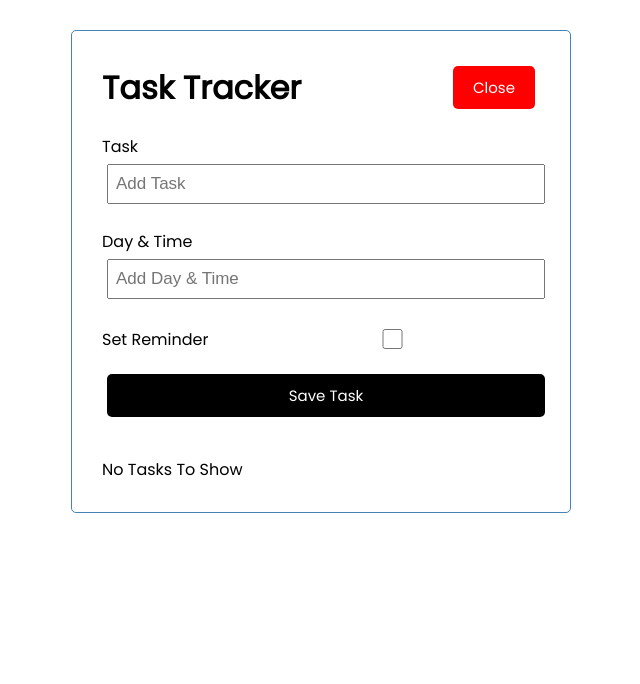
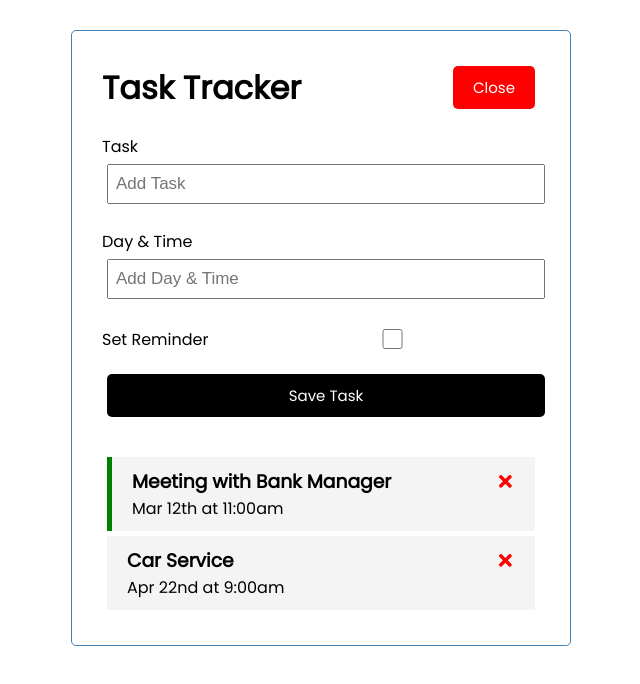
Before and after one commit to Mary-Mena21/react-task-tracker, a React (Create React App) app: page / in a window 1280 px wide. Shown: the top 684 px of the page, without its empty margins (319-959 px from the left). Built offline with nearby package versions, Linux system fonts and the light colour scheme; data requests are answered from the project's data file.

Commit message:
add fetch delete

```diff
--- a/db.json
+++ b/db.json
@@ -1,19 +1,13 @@
 {
-    "tashs": [
+  "tasks": [
     {
-            "id": 1,
-            "text": "Doctors Appointment",
-            "day": "Feb 5th at 2:30pm",
-            "reminder": true
-        },
-        {
-            "id": 2,
+      "id": "2",
       "text": "Meeting with Bank Manager",
       "day": "Mar 12th at 11:00am",
       "reminder": true
     },
     {
-            "id": 3,
+      "id": "3",
       "text": "Car Service",
       "day": "Apr 22nd at 9:00am",
       "reminder": false
--- a/src/App.js
+++ b/src/App.js
@@ -1,12 +1,49 @@
 import "./App.css";
-import React, { useState } from "react";
+import React, { useState, useEffect } from "react";
 import Header from "./components/Header";
 import Tasks from "./components/Tasks";
 import AddTask from "./components/AddTask";
 
 function App() {
     const [showAddTask, setShowAddTask] = useState(true);
-    const [tasks, setTasks] = useState([]);
+    const [tasks, setTasks] = useState([
+        // {
+        //   "id": 1,
+        //   "text": "Doctors Appointment",
+        //   "day": "Feb 5th at 2:30pm",
+        //   "reminder": true
+        // }
+    ]);
+    //const [error, setError] = useState(null);
+
+    useEffect(() => {
+        const getTasks = async () => {
+            const tasksFromServer = await fetchTasks();
+            setTasks(tasksFromServer);
+            //console.log("=====>", tasksFromServer);
+        };
+        getTasks();
+    }, []);
+    //     try {
+    //         const res = await fetch("http://localhost:5000/tasks");
+    //         if (!res.ok) {
+    //             throw new Error('Failed to fetch tasks');
+    //         }
+    //         const data = await res.json();
+    //         setTasks(data);
+    //     } catch (err) {
+    //         setError(err.message);
+    //         console.log(err);
+    //     }
+    //};
+
+    //fetch data from server
+    const fetchTasks = async () => {
+        const res = await fetch("http://localhost:5000/tasks");
+        const data = await res.json();
+        return data;
+    };
+
     // Add tasks
     const addTask = (task) => {
         const id = Math.floor(Math.random() * 10000) + 1;
@@ -16,7 +53,10 @@ function App() {
     };
 
     // Delete Task
-    const deleteTask = (id) => {
+    const deleteTask = async (id) => {
+        await fetch(`http://localhost:5000/tasks/${id}`, {
+            method: "DELETE",
+        });
         setTasks(tasks.filter((task) => task.id !== id));
         //console.log("delete", id);
     };
```
Lines whose indentation alone changed are shown as unchanged.
